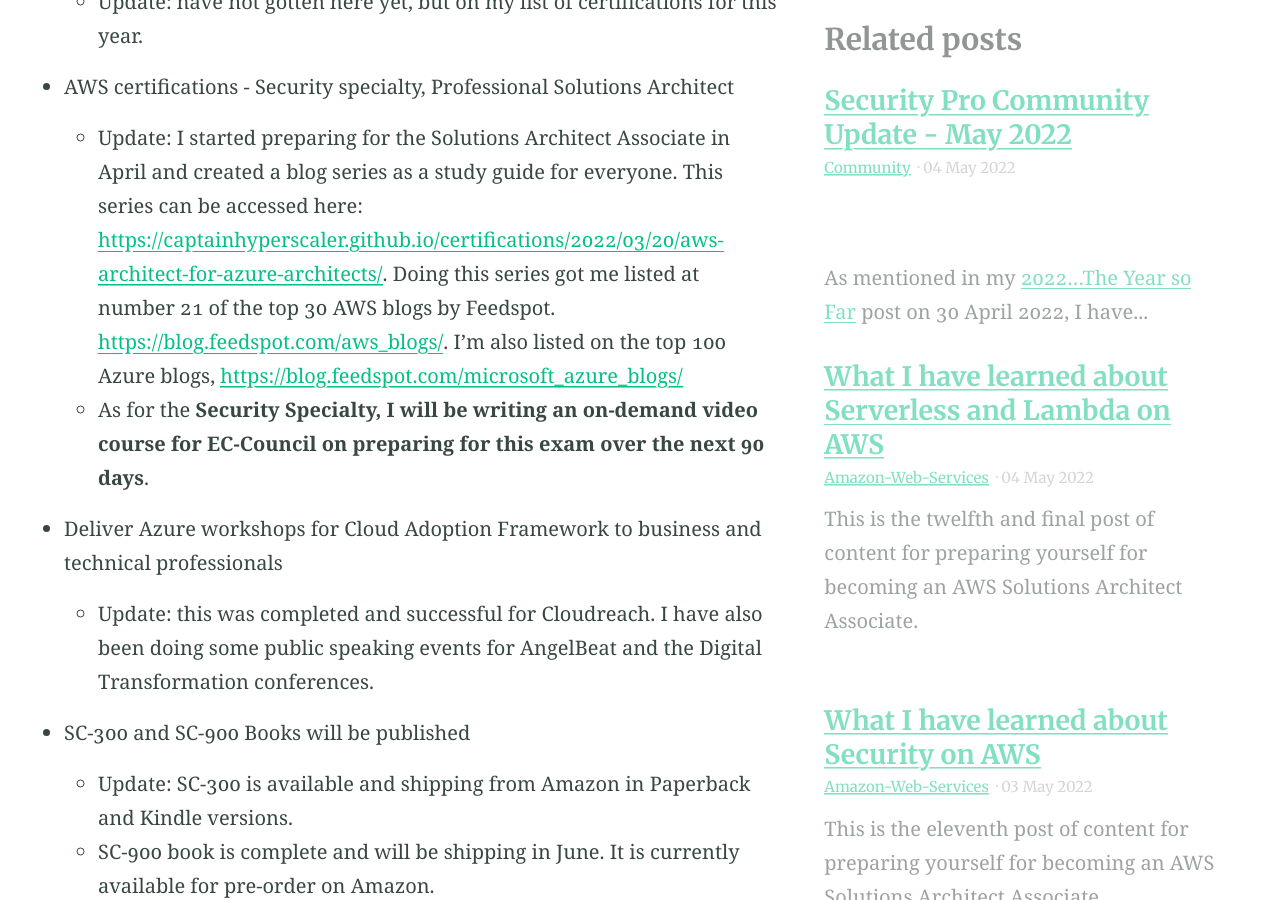
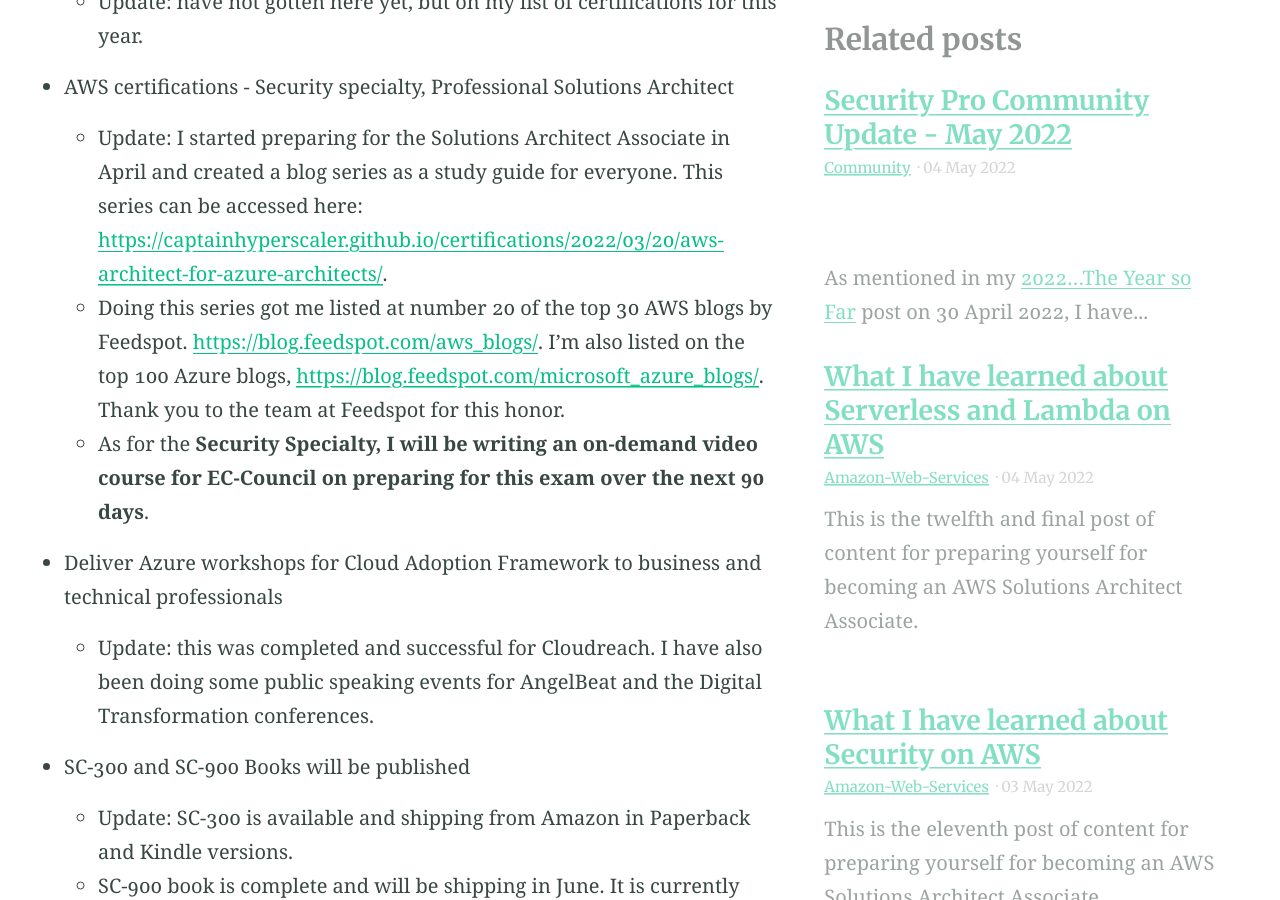
Before and after one commit to captainhyperscaler/captainhyperscaler.github.io, a Jekyll site: the page built from _posts/2022-04-30-year-so-far.md, in a window 1280 px wide and 900 px high, scrolled down 1244 px. Built offline with Jekyll 4.4.1, drawn with Linux system fonts in a browser that asks for light colours.

Commit message:
Update 2022-04-30-year-so-far.md

```diff
--- a/_posts/2022-04-30-year-so-far.md
+++ b/_posts/2022-04-30-year-so-far.md
@@ -20,7 +20,8 @@ Let's take a look at some of the progress from what I expected to be doing at th
   - Update: have not gotten here yet, but on my list of certifications for this year.
 
 - AWS certifications - Security specialty, Professional Solutions Architect
-  - Update: I started preparing for the Solutions Architect Associate in April and created a blog series as a study guide for everyone. This series can be accessed here: <https://captainhyperscaler.github.io/certifications/2022/03/20/aws-architect-for-azure-architects/>.  Doing this series got me listed at number 21 of the top 30 AWS blogs by Feedspot. <https://blog.feedspot.com/aws_blogs/>. I'm also listed on the top 100 Azure blogs, <https://blog.feedspot.com/microsoft_azure_blogs/>
+  - Update: I started preparing for the Solutions Architect Associate in April and created a blog series as a study guide for everyone. This series can be accessed here: <https://captainhyperscaler.github.io/certifications/2022/03/20/aws-architect-for-azure-architects/>.
+  - Doing this series got me listed at number 20 of the top 30 AWS blogs by Feedspot. <https://blog.feedspot.com/aws_blogs/>. I'm also listed on the top 100 Azure blogs, <https://blog.feedspot.com/microsoft_azure_blogs/>.  Thank you to the team at Feedspot for this honor.
   - As for the **Security Specialty, I will be writing an on-demand video course for EC-Council on preparing for this exam over the next 90 days**.
 
 - Deliver Azure workshops for Cloud Adoption Framework to business and technical professionals
```
